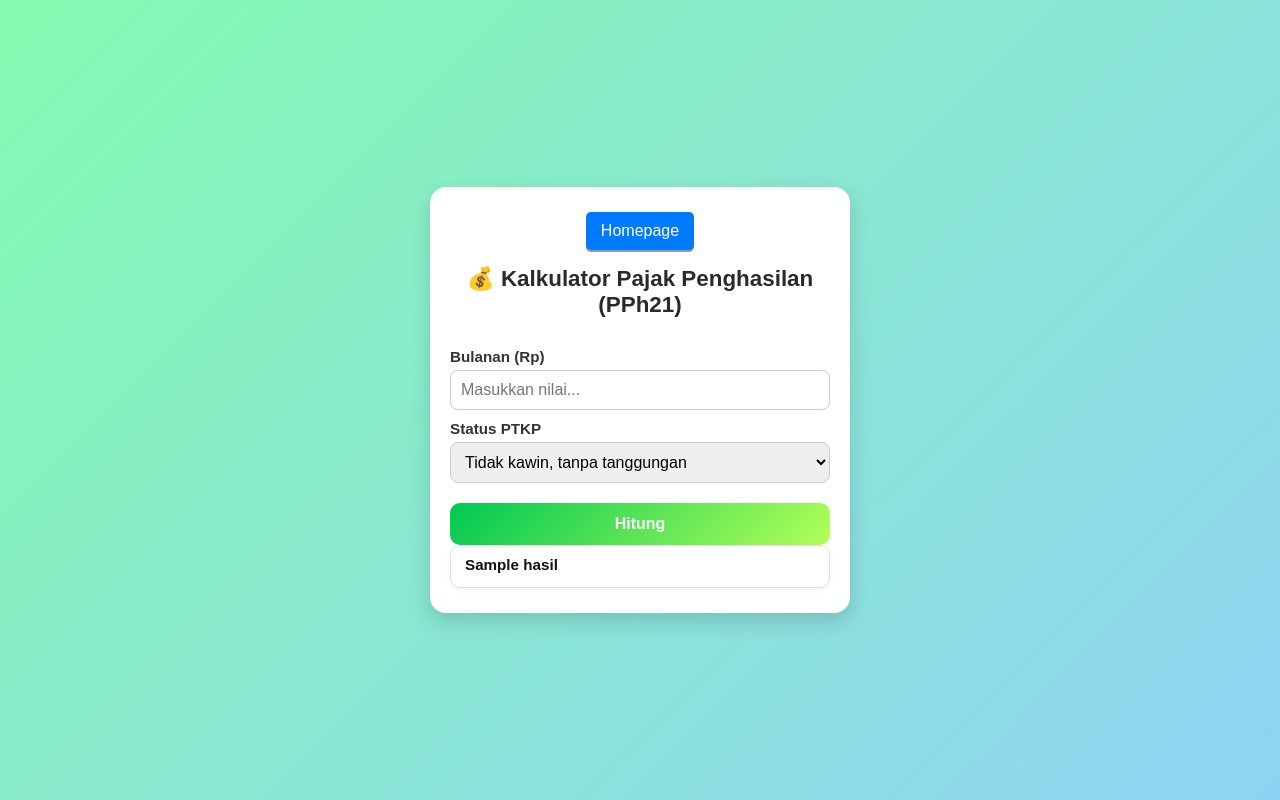
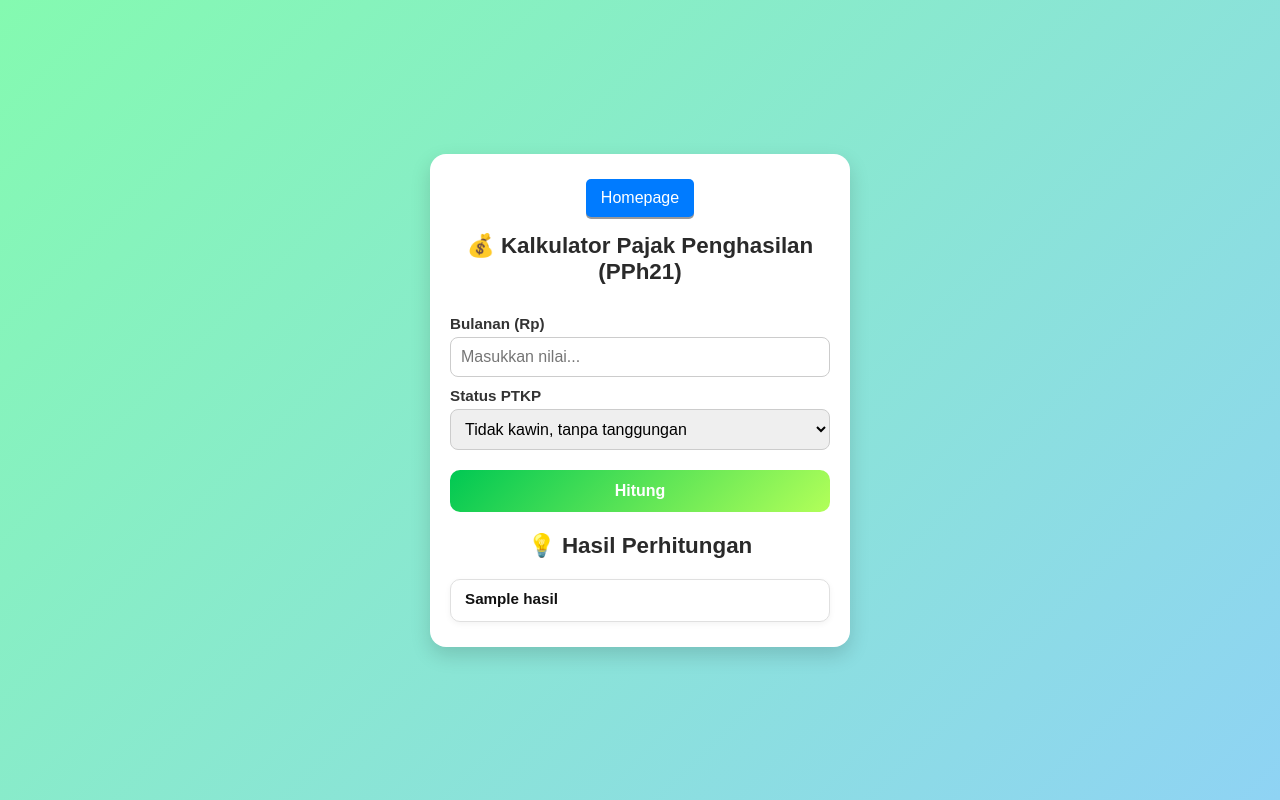
Before and after one commit to Neevera/NEEVCALS, a Flask app: template templates/pph21.html in a window 1280 px wide. Run offline with Flask 3, Linux system fonts and the light colour scheme; the template is opened without the code that fills it: most values are stand-ins (such as "Sample title", 1, 10 or a date in 2020).

Commit message:
Update pph21.html

```diff
--- a/templates/pph21.html
+++ b/templates/pph21.html
@@ -84,6 +84,7 @@ select:focus {
 /* === TOMBOL SUBMIT === */
 button {
   margin-top: 20px;
+  margin-bottom: 20px;
   padding: 12px;
   background: linear-gradient(135deg, #00c853, #b2ff59);
   border: none;
@@ -243,8 +244,8 @@ button:hover {
 
             <button type="submit">Hitung</button>
         </form>
-
         {% if hasil %}
+        <h2>💡 Hasil Perhitungan</h2>
 <div class="result-box">
   {% for line in hasil.split('\n') %}
     {% if line.strip() == "" %}
```
